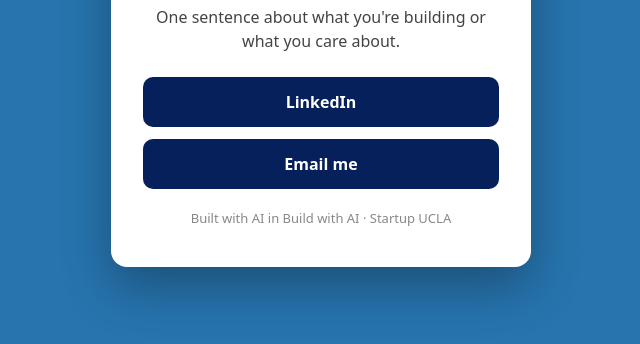
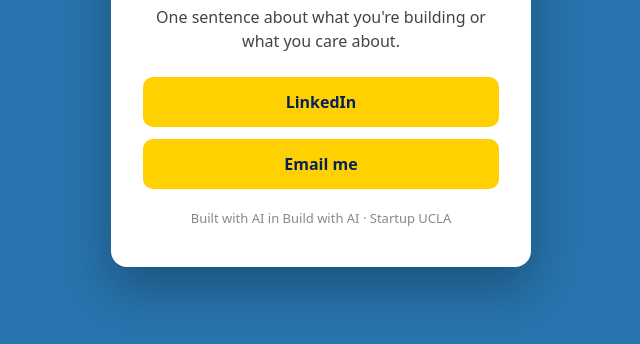
Before and after one commit to brija/my-first-website, a plain HTML site: page index.html in a window 1280 px wide. Shown: the part 364-708 px from the top of the page, without its empty margins (319-959 px from the left). Drawn offline with Linux system fonts and the light colour scheme.

Commit message:
Make buttons UCLA gold
Co-Authored-By: Claude Opus 5.5 <noreply@anthropic.com>
Claude-Session: https://claude.ai/code/session_012jiif9kysqwcTp4qhFG4Y2

```diff
--- a/index.html
+++ b/index.html
@@ -6,7 +6,7 @@ body { font-family: system-ui, -apple-system, sans-serif; background: #2774AE; c
 .card { background: #fff; color: #06205C; border-radius: 16px; border-top: 6px solid #FFD100; padding: 40px 32px; max-width: 420px; width: 100%; text-align: center; box-shadow: 0 20px 50px rgba(0,0,0,0.3); }
 .logo { width: 100%; max-width: 280px; height: auto; display: block; margin: 0 auto; } h1 { margin: 12px 0 8px; font-size: 28px; }
 p { color: #444; line-height: 1.5; margin-bottom: 24px; }
-a { display: block; background: #06205C; color: #fff; text-decoration: none; font-weight: 600; padding: 14px; border-radius: 10px; margin-bottom: 12px; }
-a:hover { background: #FFD100; color: #06205C; } footer { margin-top: 20px; font-size: 13px; color: #888; }
+a { display: block; background: #FFD100; color: #06205C; text-decoration: none; font-weight: 600; padding: 14px; border-radius: 10px; margin-bottom: 12px; }
+a:hover { background: #FFB81C; color: #06205C; } footer { margin-top: 20px; font-size: 13px; color: #888; }
 </style></head><body><div class="card"><img class="logo" src="ucla-ventures-logo.jpg" alt="UCLA Ventures logo" /><h1>Brija Johnson</h1><p>One sentence about what you're building or what you care about.</p>
 <a href="https://www.linkedin.com/in/brija-johnson-88b33633/" target="_blank">LinkedIn</a><a href="mailto:brija.johnson@gmail.com">Email me</a><footer>Built with AI in Build with AI · Startup UCLA</footer></div></body></html>
```
